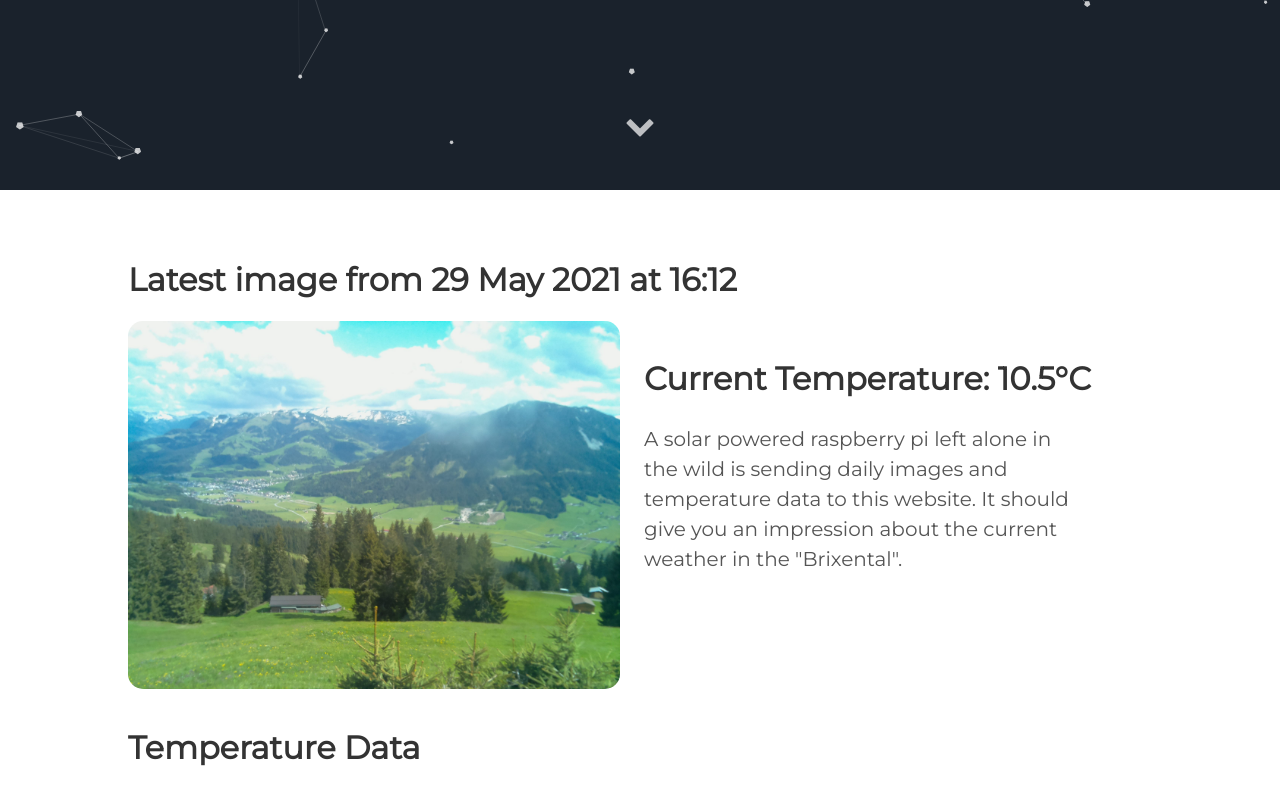
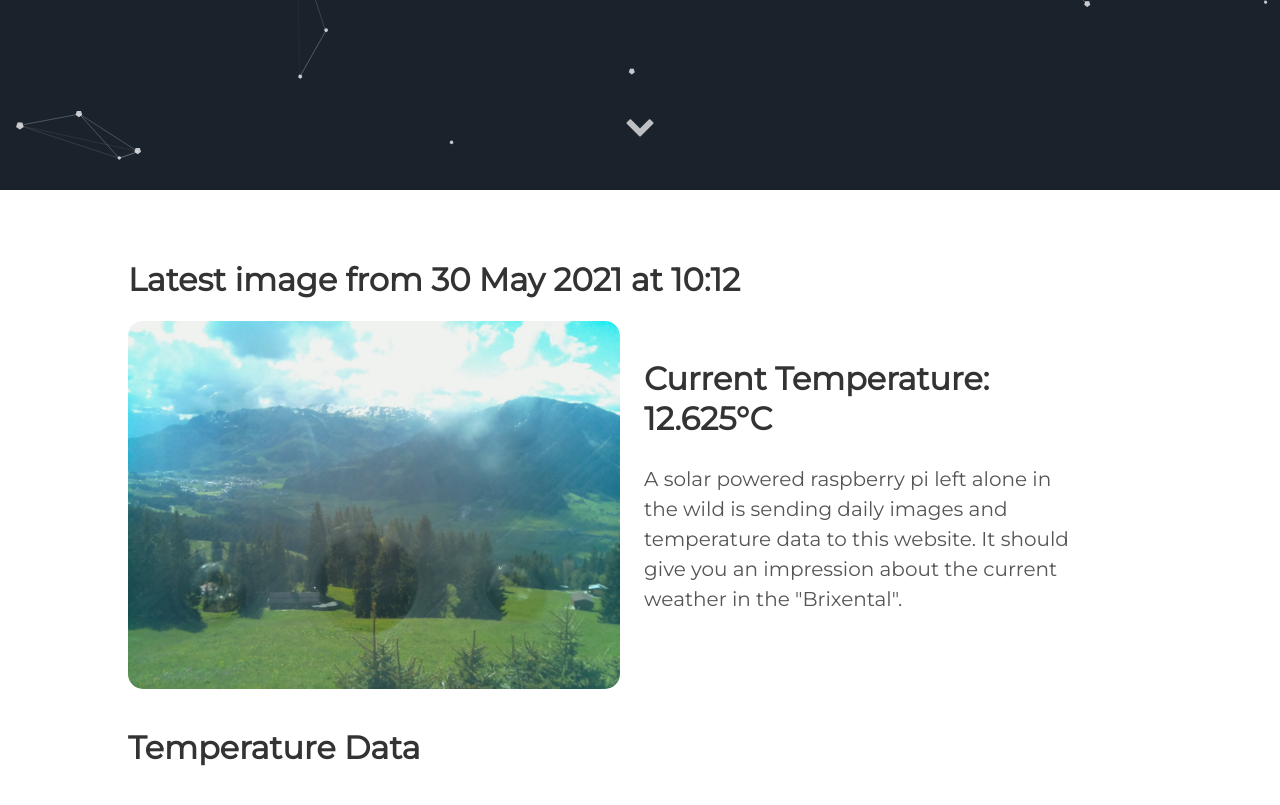
Before and after one commit to vektorious/vektorious.github.io, a Jekyll site: the page built from resources/huette.md, in a window 1280 px wide and 900 px high, scrolled down 710 px. Shown: the top 805 px of the window. Built offline with Jekyll 4.4.1, drawn with Linux system fonts in a browser that asks for light colours.

Commit message:
I'm a bot beep boop

```diff
--- a/resources/huette.md
+++ b/resources/huette.md
@@ -6,13 +6,13 @@ image: '/assets/img/'
 description: 'Live image from the Austrian alps'
 twitter_text: ' '
 ---
-## Latest image from 29 May 2021 at 16:12
+## Latest image from 30 May 2021 at 10:12
 <div class="huette">
   <div class="huette-image">
     <img src="{{ "/assets/img/huette.jpg" | prepend: site.baseurl }}">
   </div>
   <div class="huette-text">
-        <h2>Current Temperature: 10.5°C</h2>
+        <h2>Current Temperature: 12.625°C</h2>
         <p>A solar powered raspberry pi left alone in the wild is sending daily images and temperature data to this website. It should give you an impression about the current weather in the "Brixental".</p>
 
   </div>
```
Also changed, not shown: rpi-script/2021-05-30_101113.txt (renamed from rpi-script/2021-05-29_161112.txt, +5 -5 lines), rpi-script/huette.md (+2 -2 lines), assets/img/huette.jpg, assets/img/temp_plot.png, rpi-script/temp_plot.png, 1 other file.
